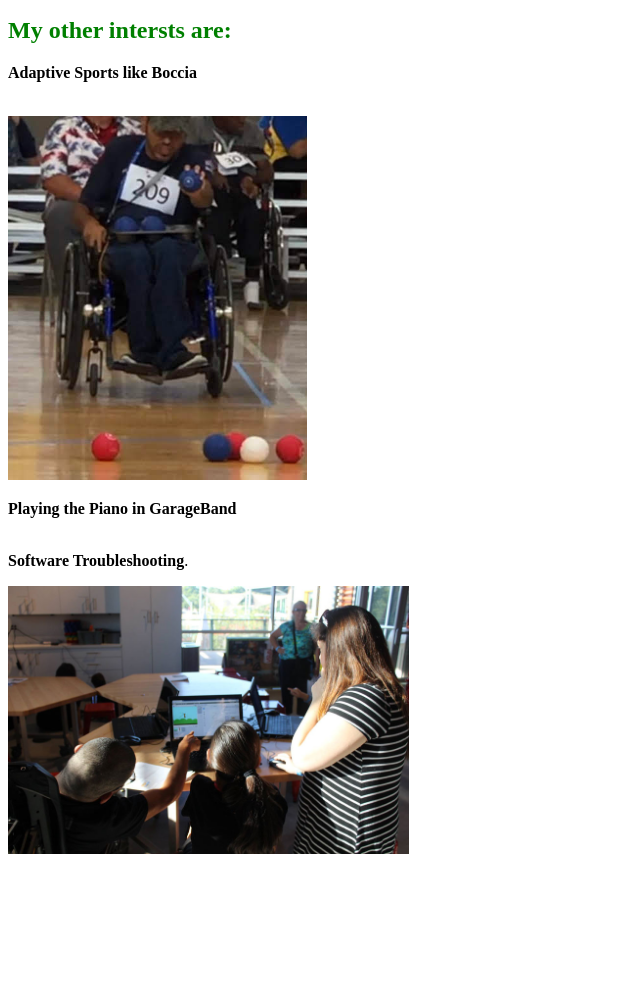
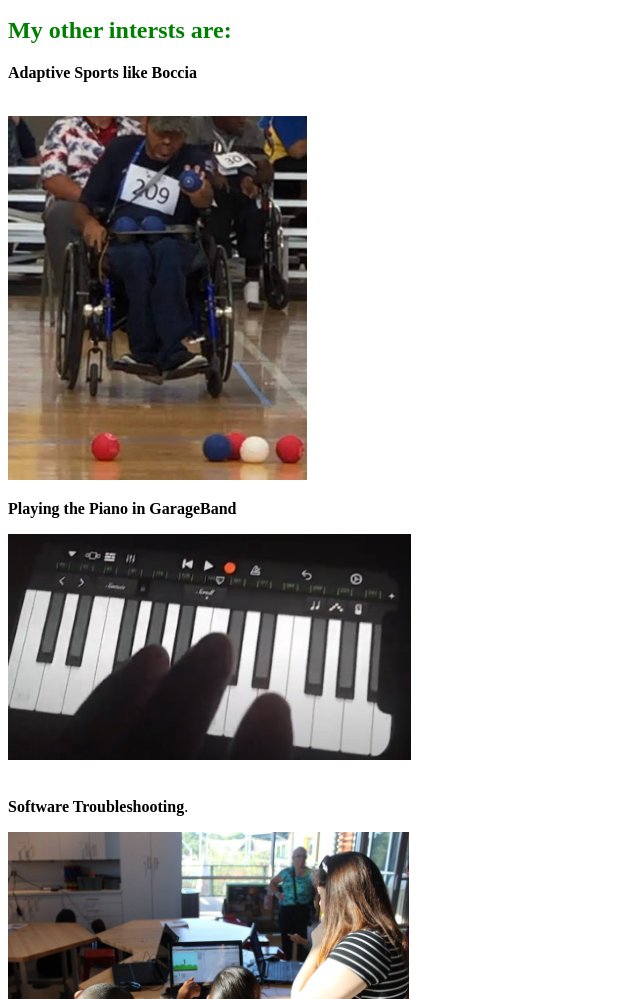
Before and after one commit to dan850/First-HTML-Site, a plain HTML site: page index.html in a window 1280 px wide. Shown: the part 101-1100 px from the top of the page, without its empty margins (0-640 px from the left). Before the commit the page ends 967 px from the top, so only its background shows below. Drawn offline with Linux system fonts and the light colour scheme.

Commit message:
Update index.html

```diff
--- a/index.html
+++ b/index.html
@@ -11,12 +11,14 @@
 <h2 style="color: green">My other intersts are: </h2>
 	<p> <strong>Adaptive Sports like Boccia</strong></p>
 <p> <br>
-	  <img src="images/boccia.jpeg" width="299" height="364" alt="Me playing"></p>
-<p> <strong>Playing the Piano in GarageBand</strong>&nbsp;</p>
-	<p><br>
+	 <img src="images/boccia.jpeg" width="299" height="364" alt="Me playing"></p>
+<p> <strong>Playing the Piano in GarageBand</strong></p>
+
+	<img src="images/piano.jpg" width="403" height="226" alt="playing with GarageBand"/>
+<p><br>
 	  <strong>Software Troubleshooting</strong>.
 	</p>
 
-<img src="images/computerinstruct.jpg" width="401" height="268" alt="giving computer instruction"/>
+	<img src="images/computerinstruct.jpg" width="401" height="268" alt="giving computer instruction"/>
 </body>
 </html>
```
